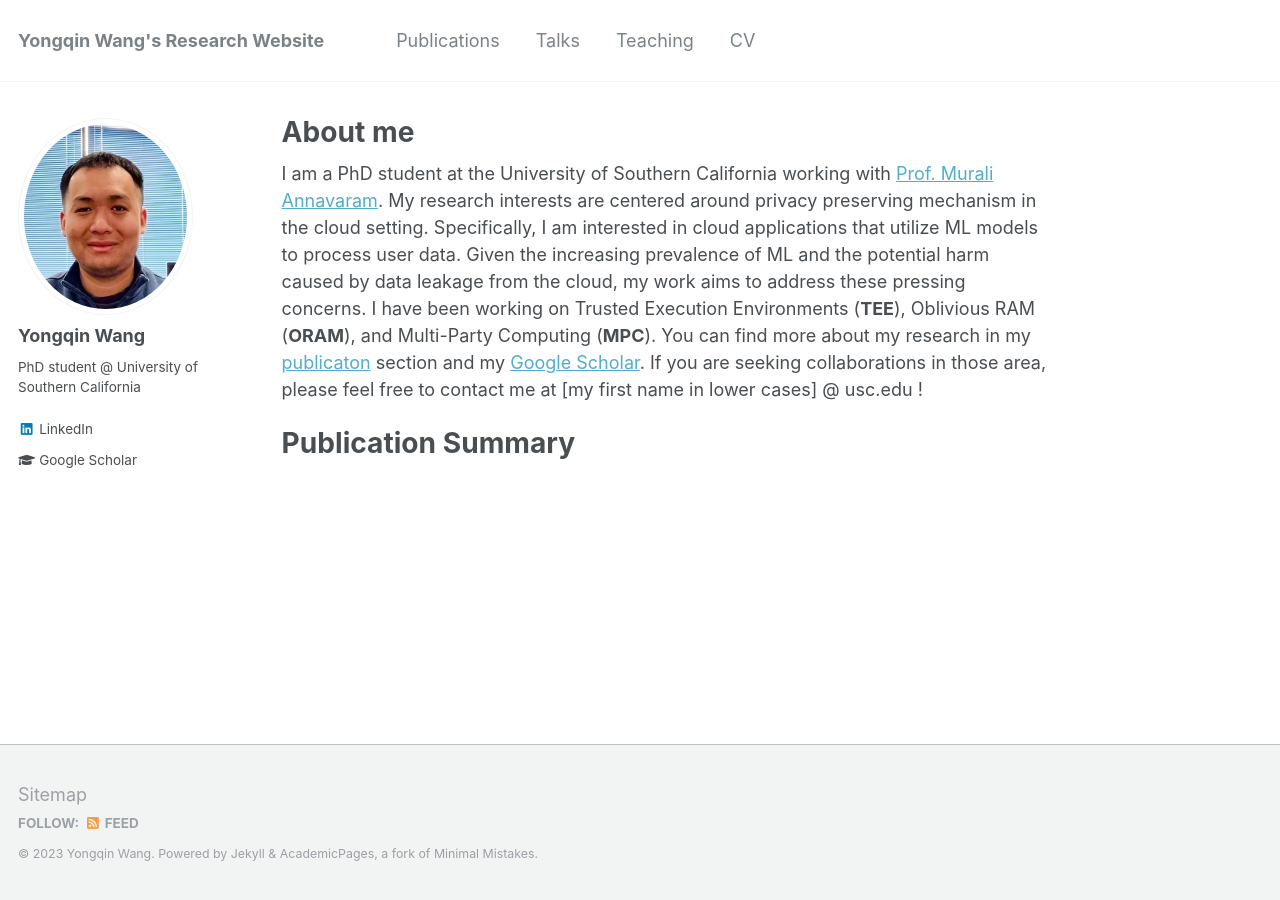
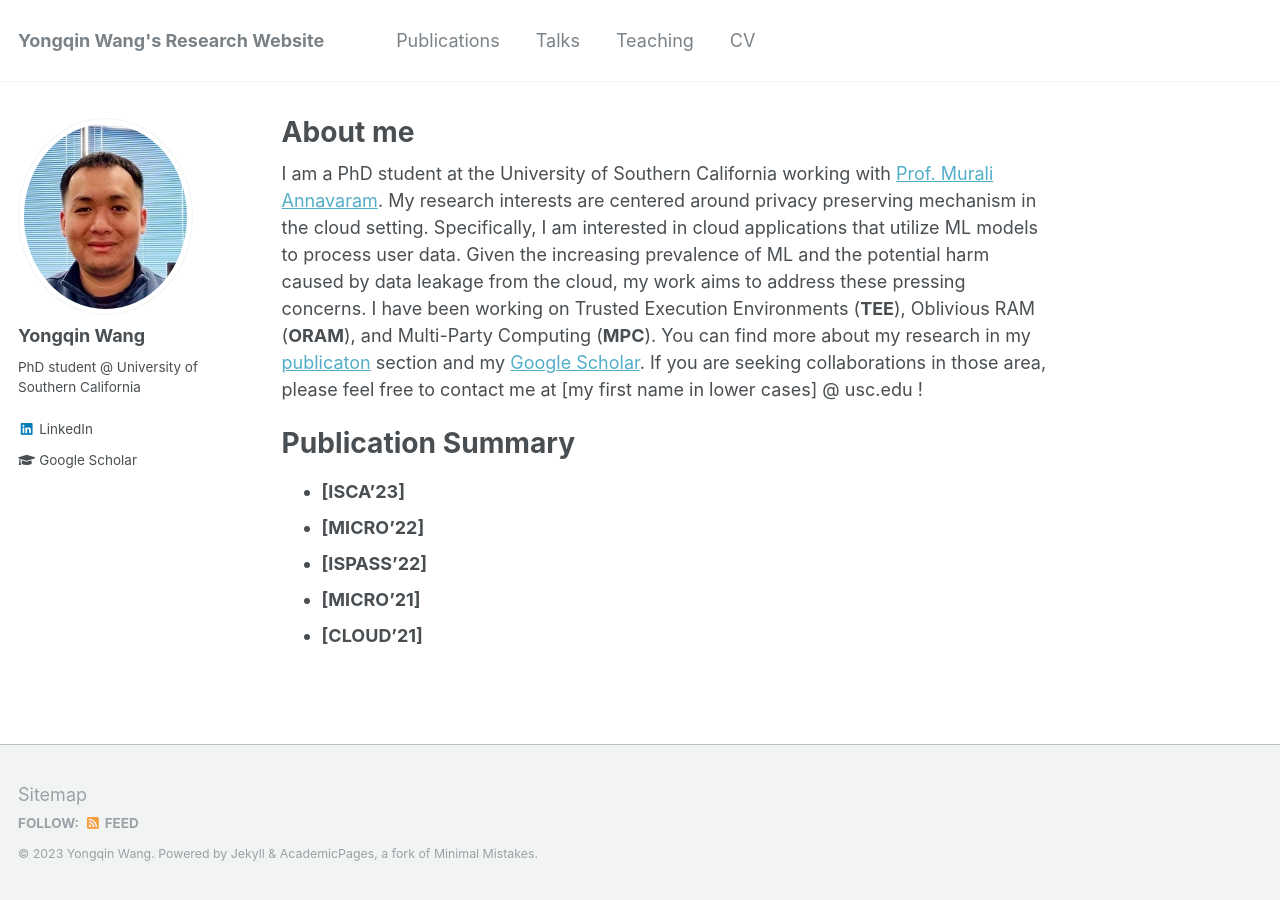
Before and after one commit to iihihiuh/yongqin.github.io, a Jekyll site: the page built from _pages/about.md, in a window 1280 px wide. Built offline with Jekyll 4.4.1, drawn with Linux system fonts in a browser that asks for light colours.

```diff
--- a/_pages/about.md
+++ b/_pages/about.md
@@ -11,3 +11,8 @@ redirect_from:
 I am a PhD student at the University of Southern California working with [Prof. Murali Annavaram](http://scip-lab.usc.edu/). My research interests are centered around privacy preserving mechanism in the cloud setting. Specifically, I am interested in cloud applications that utilize ML models to process user data. Given the increasing prevalence of ML and the potential harm caused by data leakage from the cloud, my work aims to address these pressing concerns. I have been working on Trusted Execution Environments (**TEE**), Oblivious RAM (**ORAM**), and Multi-Party Computing (**MPC**). You can find more about my research in my [publicaton](https://iihihiuh.github.io/yongqin.github.io//publications/) section and my [Google Scholar](https://scholar.google.com/citations?user=DEH7pxcAAAAJ). If you are seeking collaborations in those area, please feel free to contact me at \[my first name in lower cases\] @ usc.edu !
 
 # Publication Summary
+- **\[ISCA'23\]**
+- **\[MICRO'22\]**
+- **\[ISPASS'22\]**
+- **\[MICRO'21\]**
+- **\[CLOUD'21\]**
```
